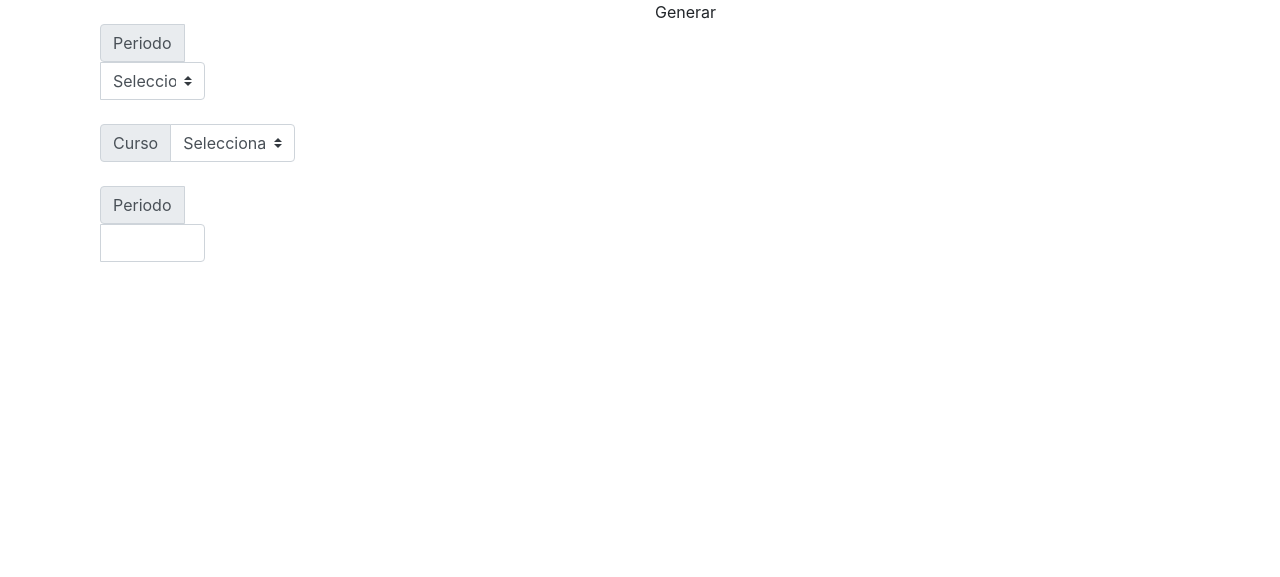
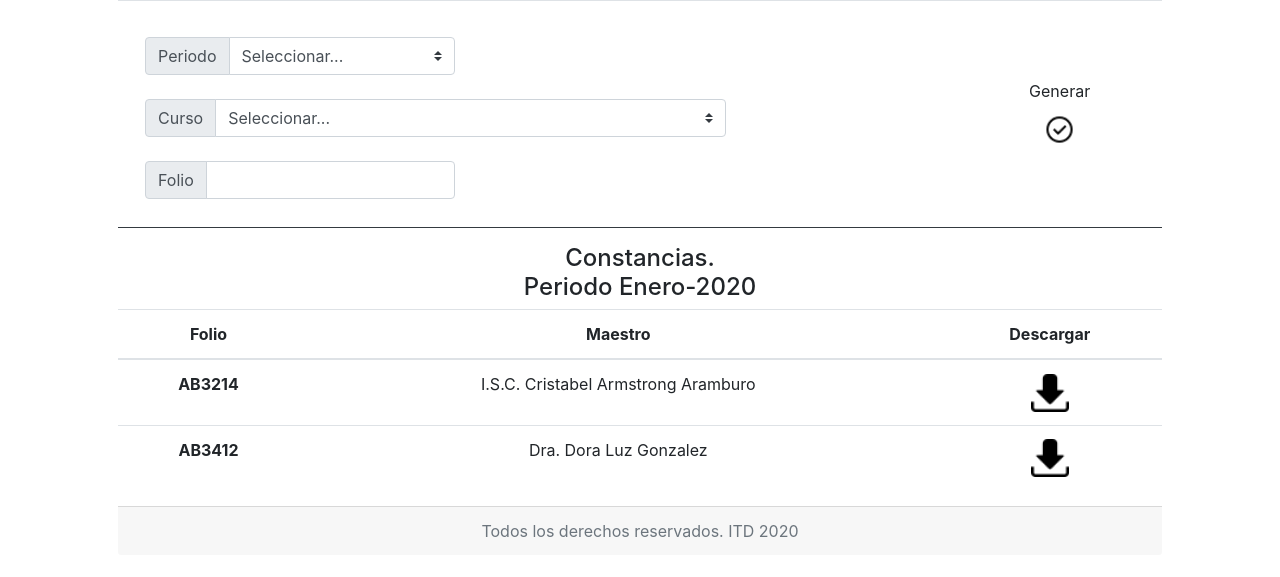
Before and after one commit to Vanessa-SC/residencia, a PHP site: page /vistas/generar-constancia.html in a window 1280 px wide. Shown: the part 193-770 px from the top of the page. Run offline with PHP 8.4, Linux system fonts and the light colour scheme.

Commit message:
Constancias, convocatoria

```diff
--- a/Proyecto/css/estilos.css
+++ b/Proyecto/css/estilos.css
@@ -428,6 +428,12 @@ button {
     background-size: contain;
 }
 
+.download_icon {
+    background: url(../images/download.png) no-repeat center;
+    padding: 1.2rem !important;
+    background-size: cover;
+    background-size: contain;
+}
 .red {
     background: url(../images/red.png) no-repeat center;
     background-size: cover;
--- a/Proyecto/vistas/generar-constancia.html
+++ b/Proyecto/vistas/generar-constancia.html
@@ -29,11 +29,12 @@
             <div class="p-2"><button class="btn btn-inv no-btn"></button></div>
         </div>
     </nav>
-    <div class="container">
+    <div class="container px-5">
 
-        <div class="row">
-            <div class="col">
-                <div class="input-group mb-3 col-sm-3 mt-4">
+        <table class="table border-bottom border-dark">
+            <tr>
+                <td>
+                    <div class="input-group mb-3 col-sm-5 mt-4">
                         <div class="input-group-prepend">
                             <label class="input-group-text" for="periodo">Periodo</label>
                         </div>
@@ -44,7 +45,8 @@
                             <option value="3">Marzo 2020</option>
                         </select>
                     </div>
-                <div class="input-group mb-3 col-sm-5 mt-4">
+
+                    <div class="input-group mb-3 col-sm-9 mt-4">
                         <div class="input-group-prepend">
                             <label class="input-group-text" for="curso">Curso</label>
                         </div>
@@ -54,22 +56,46 @@
                             <option value="2">Tutor&iacute;a</option>
                         </select>
                     </div>
-                <div class="input-group mb-3 col-sm-3 mt-4">
+                    <div class="input-group mb-3 col-sm-5 mt-4">
                         <div class="input-group-prepend">
-                        <label class="input-group-text" for="folio">Periodo</label>
+                            <label class="input-group-text" for="folio">Folio</label>
                         </div>
                         <input type="text" id="folio" class="form-control">
                     </div>
+                </td>
+                <td class="align-middle text-center">
+                    <label for="btn_generar">Generar</label><br>
+                    <button class="btn bg-white ok-blank_icon"></button>
+                </td>
+            </tr>
+        </table>
+
+        <div>
+            <h4 class="text-center">Constancias. <br> Periodo Enero-2020 </h4>
+            <table class="table text-center">
+                <thead>
+                    <tr>
+                        <th scope="col">Folio</th>
+                        <th scope="col">Maestro</th>
+                        <th scope="col">Descargar</th>
+                    </tr>
+                </thead>
+                <tbody>
+                    <tr>
+                        <th scope="row">AB3214</th>
+                        <td>I.S.C. Cristabel Armstrong Aramburo</td>
+                        <td><a href="cursos.html"><button class="btn bg-white download_icon"></button></a></td>
+                    </tr>
+                    <tr>
+                        <th scope="row"> AB3412</th>
+                        <td>Dra. Dora Luz Gonzalez</td>
+                        <td><a href="cursos.html"><button class="btn bg-white download_icon"></button></a></td>
+                    </tr>
+                </tbody>
+            </table>
         </div>
-            <div class="col">
-                <label for="btn_generar">Generar</label><br>
-                <button class="btn bg-white check_icon"></button>
+         <div class="card-footer text-muted text-center">Todos los derechos reservados. ITD 2020</div>
     </div>
-            </div>
-
-        </div>
-    </div>
-
 </body>
 <script src="https://code.jquery.com/jquery-3.5.1.slim.min.js" integrity="sha384-DfXdz2htPH0lsSSs5nCTpuj/zy4C+OGpamoFVy38MVBnE+IbbVYUew+OrCXaRkfj" crossorigin="anonymous"></script>
 <script src="https://cdn.jsdelivr.net/npm/popper.js@1.16.1/dist/umd/popper.min.js" integrity="sha384-9/reFTGAW83EW2RDu2S0VKaIzap3H66lZH81PoYlFhbGU+6BZp6G7niu735Sk7lN" crossorigin="anonymous"></script>
--- a/Proyecto/vistas/programa.html
+++ b/Proyecto/vistas/programa.html
@@ -31,7 +31,9 @@
                 </div>
                 <div class="p-2 d-flex">
                     <div>
-                        <button type="button" class="btn bg-secondary btn-sm text-light">Convocatorias</button>
+                        <a href="convocatorias.html">
+                            <button type="button" class="btn bg-secondary btn-sm text-light">Convocatorias</button>
+                        </a>
                     </div>
                     <div style="margin: 0 2rem; font-weight: 400; font-size: 1.2rem">Programa institucional </div>
                     <div><a href="../vistas/constancias.html">
```
Also changed, not shown: Proyecto/index.html (+12 -10 lines), Proyecto/vistas/convocatorias.html (added, +63 -0 lines), Proyecto/images/download.png (added). Lines whose indentation alone changed are shown as unchanged.
